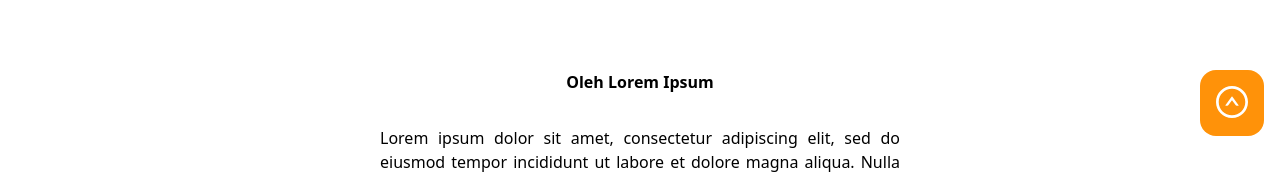
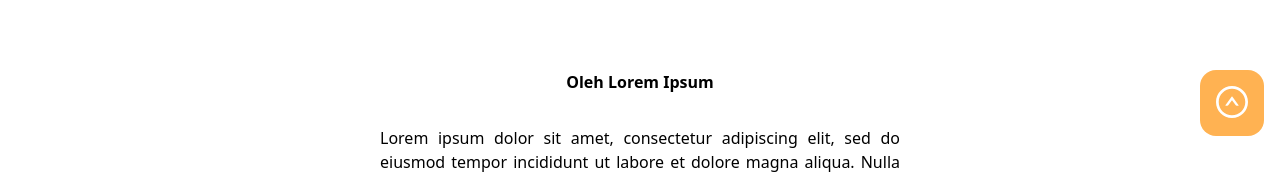
Before and after one commit to dimasaldio/visit-semarang, a Next.js app: page /kuliner/1 in a window 1280 px wide. Shown: the part 748-926 px from the top of the page. Built offline with nearby package versions, Linux system fonts and the light colour scheme.

Commit message:
fix: make backtop sticky

```diff
--- a/src/components/list/footer/index.tsx
+++ b/src/components/list/footer/index.tsx
@@ -65,12 +65,12 @@ const FooterDetail: React.FC<IFooterDetail> = ({ content, href }) => {
         </div>
       </div>
       <button
-        className={`fixed bottom-0 right-0 bg-[#FF9209] rounded-2xl text-white p-4 m-4 lg:m-4 ${
+        className={`fixed bottom-0 right-0 bg-[#FF9209] opacity-70 rounded-2xl text-white p-4 m-4 lg:m-4 ${
           showButton ? "transition-transform duration-500 ease-in-out" : ""
         }`}
         onClick={handleClickScrollTop}
         style={{
-          transform: showButton ? "translateY(0)" : "translateY(100px)",
+          transform: showButton ? "translateY(-50px)" : "translateY(100px)",
         }}
       >
         <UpCircleOutlined className="text-[2rem]" />
--- a/src/pages/heritage/[slug]/index.tsx
+++ b/src/pages/heritage/[slug]/index.tsx
@@ -59,10 +59,7 @@ const HeritageDetail: React.FC<IHeritageDetail> = () => {
       ) : (
         <>
           <ContentDetail content={data} />
-          <FooterDetail
-            href="heritage"
-            content={dummyDataHeritage.content}
-          />
+          <FooterDetail href="heritage" content={dummyDataHeritage.content} />
         </>
       )}
     </Layout>
--- a/src/pages/kuliner/[slug]/index.tsx
+++ b/src/pages/kuliner/[slug]/index.tsx
@@ -23,7 +23,7 @@ const KulinerDetail: React.FC = () => {
 
   useEffect(() => {
     const fetchData = async () => {
-      const result = await dummyDataKuliner.content.slice(1,dummyDataKuliner.content.length).find(
+      const result = await dummyDataKuliner.content.find(
         (item) => String(item.id) === router.query.slug
       );
 
```
